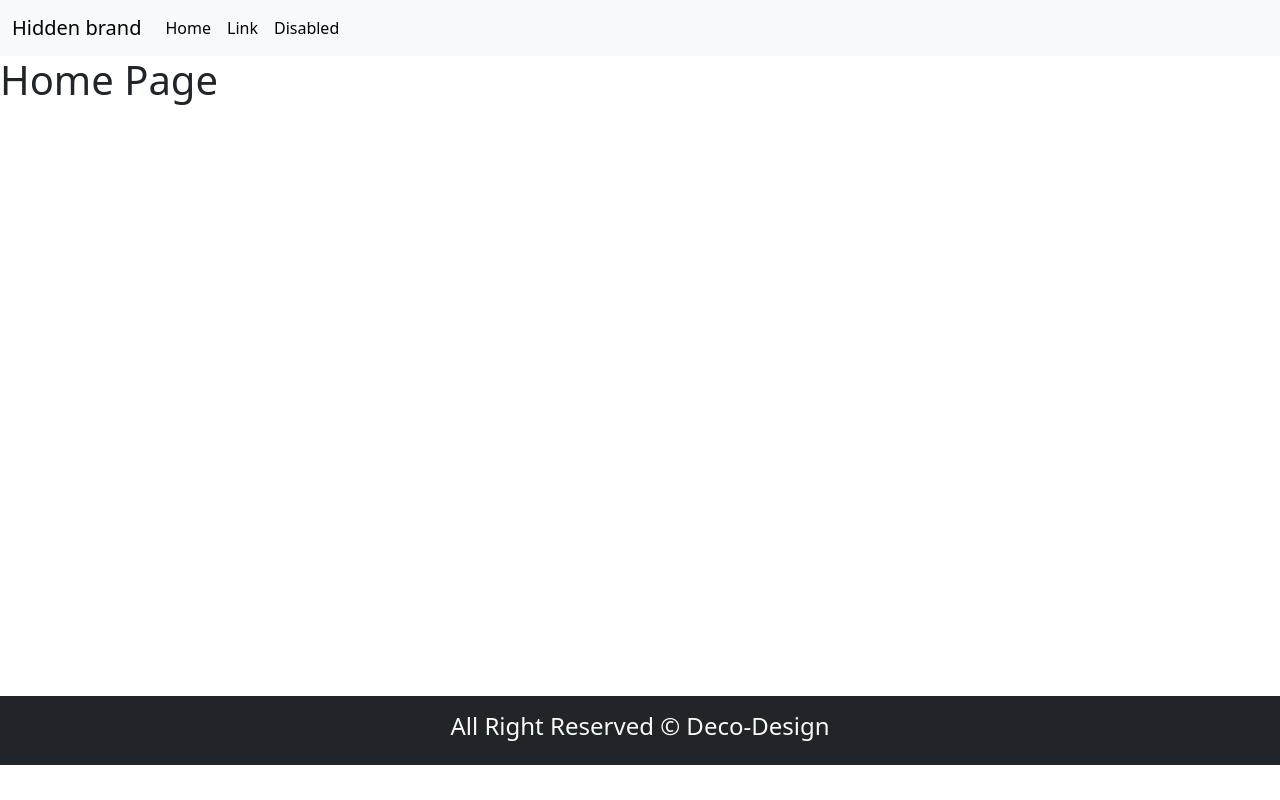
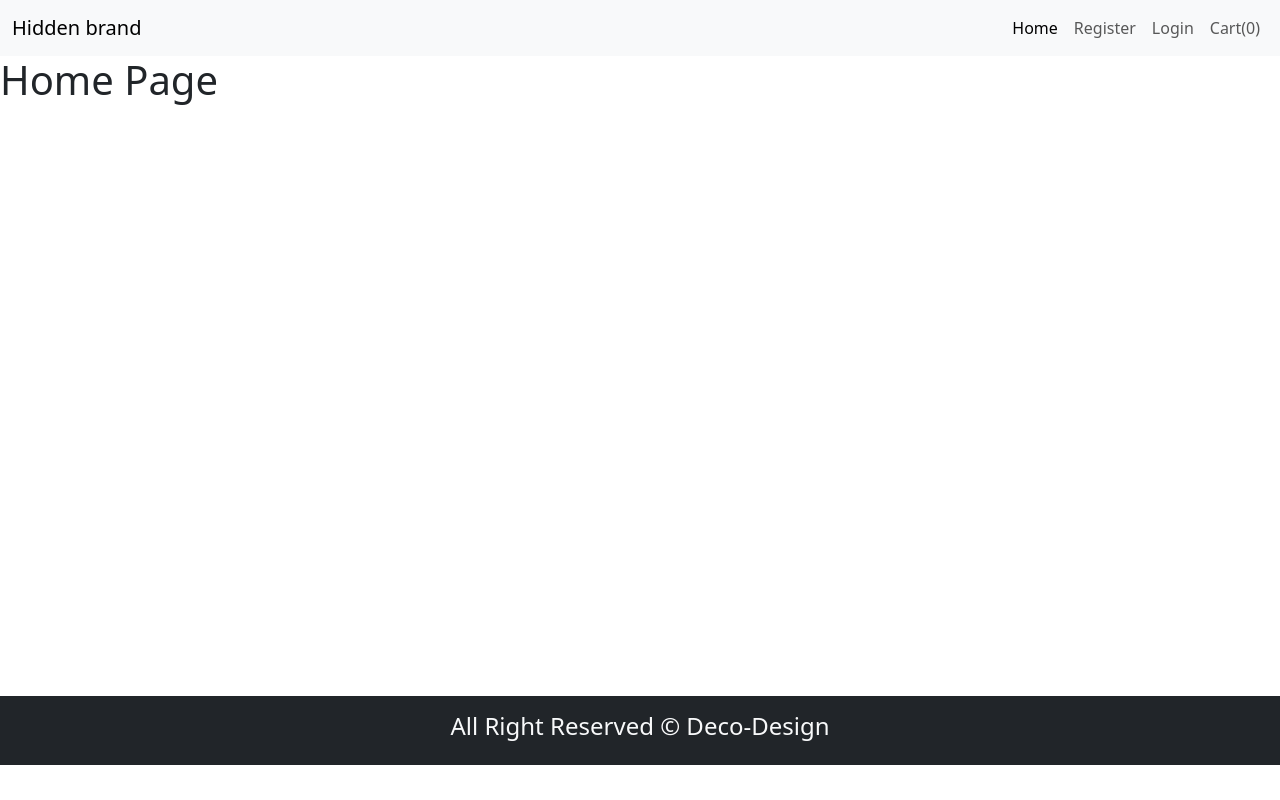
Before and after one commit to capmahin/Deco-Desgin-app, a React (Create React App) app in the folder client/: page / in a window 1280 px wide. Built offline with nearby package versions, Linux system fonts and the light colour scheme; the HTML template or start-up script is replaced by a standard one.

Commit message:
add links in header navbar

```diff
--- a/client/src/components/Layout/Header.js
+++ b/client/src/components/Layout/Header.js
@@ -11,16 +11,20 @@ const Header = () => {
     </button>
     <div className="collapse navbar-collapse" id="navbarTogglerDemo01">
       <NavLink to="/" className="navbar-brand" href="#">Hidden brand</NavLink>
-      <ul className="navbar-nav me-auto mb-2 mb-lg-0">
+      <ul className="navbar-nav ms-auto mb-2 mb-lg-0">
         <li className="nav-item">
           <NavLink to="/" className="nav-link active" aria-current="page" href="#">Home</NavLink>
         </li>
         <li className="nav-item">
-          <NavLink to="/" className="nav-link" href="#">Link</NavLink>
+          <NavLink to="/register" className="nav-link" href="#">Register</NavLink>
         </li>
         <li className="nav-item">
-          <NavLink to="/" className="nav-link disabled">Disabled</NavLink>
+          <NavLink to="/login" className="nav-link" href="#">Login</NavLink>
         </li>
+        <li className="nav-item">
+          <NavLink to="/cart" className="nav-link" href="#">Cart(0)</NavLink>
+        </li>
+
       </ul>
 
     </div>
```
